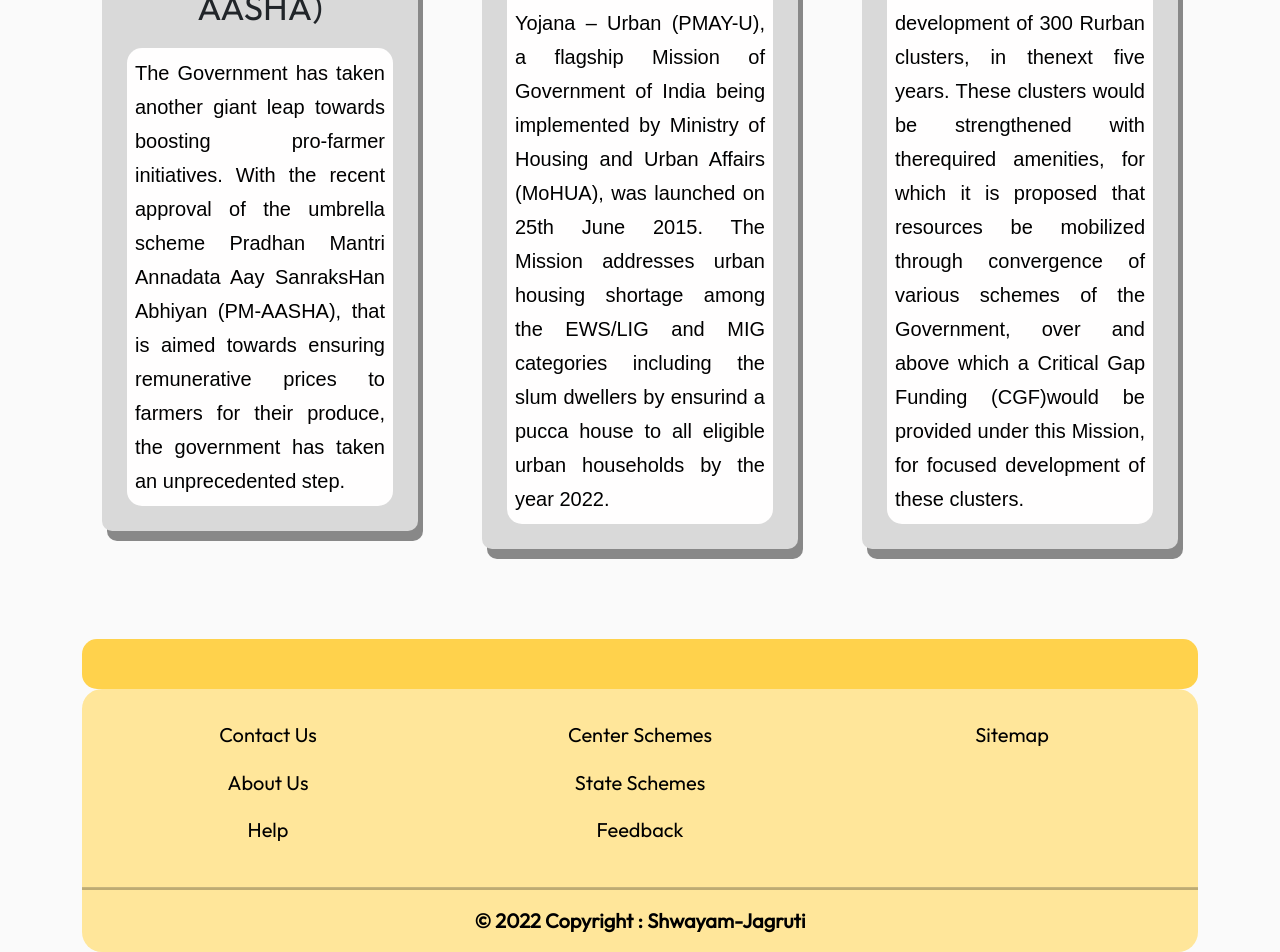
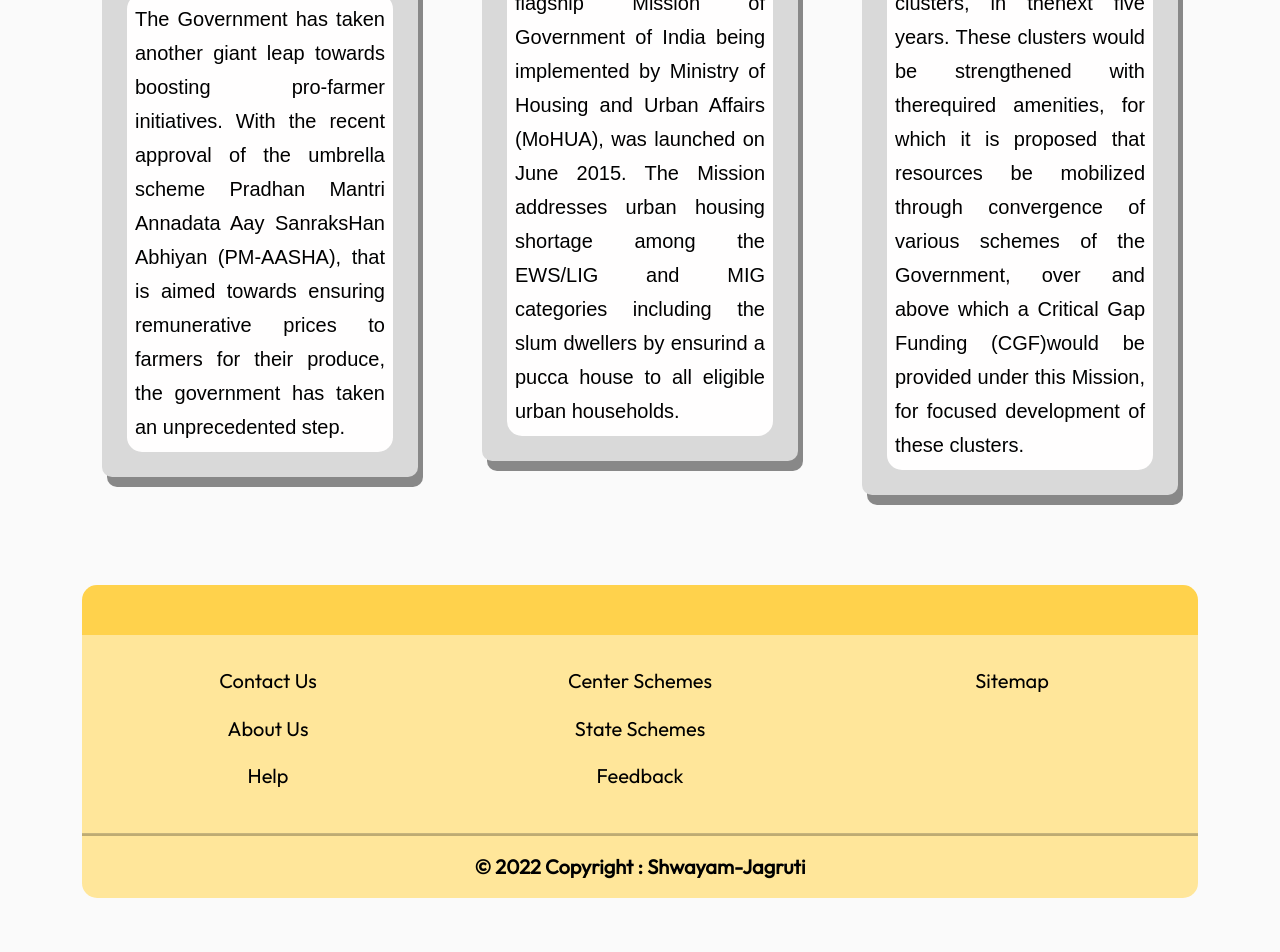
Before and after one commit to Abhishek8056/Team-Visionn-SIH, a React (Create React App) app in the folder shwayam-jagruti/: page /Landing in a window 1280 px wide. Shown: the part 1595-2547 px from the top of the page. After the commit the page ends 2493 px from the top, so only its background shows below. Built offline with nearby package versions, Linux system fonts and the light colour scheme.

Commit message:
landing image and footer border radius fixed

```diff
--- a/shwayam-jagruti/src/components/Landing/Landing.css
+++ b/shwayam-jagruti/src/components/Landing/Landing.css
@@ -36,7 +36,7 @@ h1.heading {
   padding: 50px 0px 30px 80px;
 }
 img.landing-img {
-  width:80%;
+  width:70%;
 }
 
 .scheme-box{
@@ -122,14 +122,16 @@ img.landing-img {
 
 .Footer-pre {
   margin: 50px 0px 0px 0px;
-  border-radius: 15px;
+  border-top-left-radius: 15px;
+  border-top-right-radius:15px ;
   width: auto;
   height: 50px;
   background-color: #ffd24c;
 }
 
 .Footer-Section {
-  border-radius: 20px;
+  border-bottom-left-radius: 15px;
+  border-bottom-right-radius: 15px;
   margin: 0px 0px 0px 0px;
   background-color: #ffe69a;
 }
--- a/shwayam-jagruti/src/components/Landing/Landing.js
+++ b/shwayam-jagruti/src/components/Landing/Landing.js
@@ -243,11 +243,11 @@ const Landing = () => {
                   Pradhan Mantri Awaas Yojana (Gramin){" "}
                 </h5>
                 <p className="card-text">
-                Pradhan Mantri Awas Yojana – Urban (PMAY-U), a flagship Mission of Government
+                Pradhan Mantri Awas Yojana Urban (PMAY-U), a flagship Mission of Government
                 of India being implemented by Ministry of Housing and Urban Affairs (MoHUA),
-                was launched on 25th June 2015. The Mission addresses urban housing shortage
-                  among the EWS/LIG and MIG categories including the slum dwellers by ensurind
-                  a pucca house to all eligible urban households by the year 2022.
+                was launched on June 2015. The Mission addresses urban housing shortage
+                among the EWS/LIG and MIG categories including the slum dwellers by ensurind
+                  a pucca house to all eligible urban households.
                 </p>
               </div>
             </div>
```
